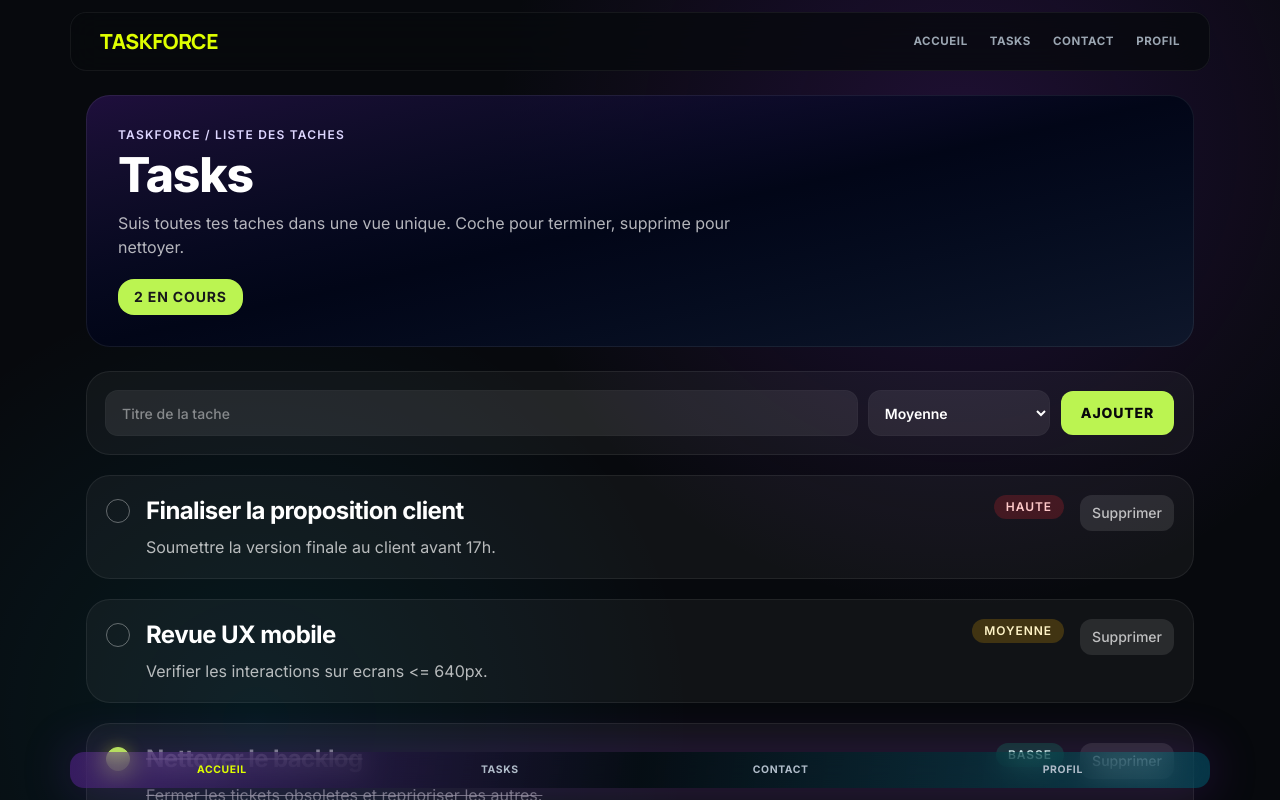
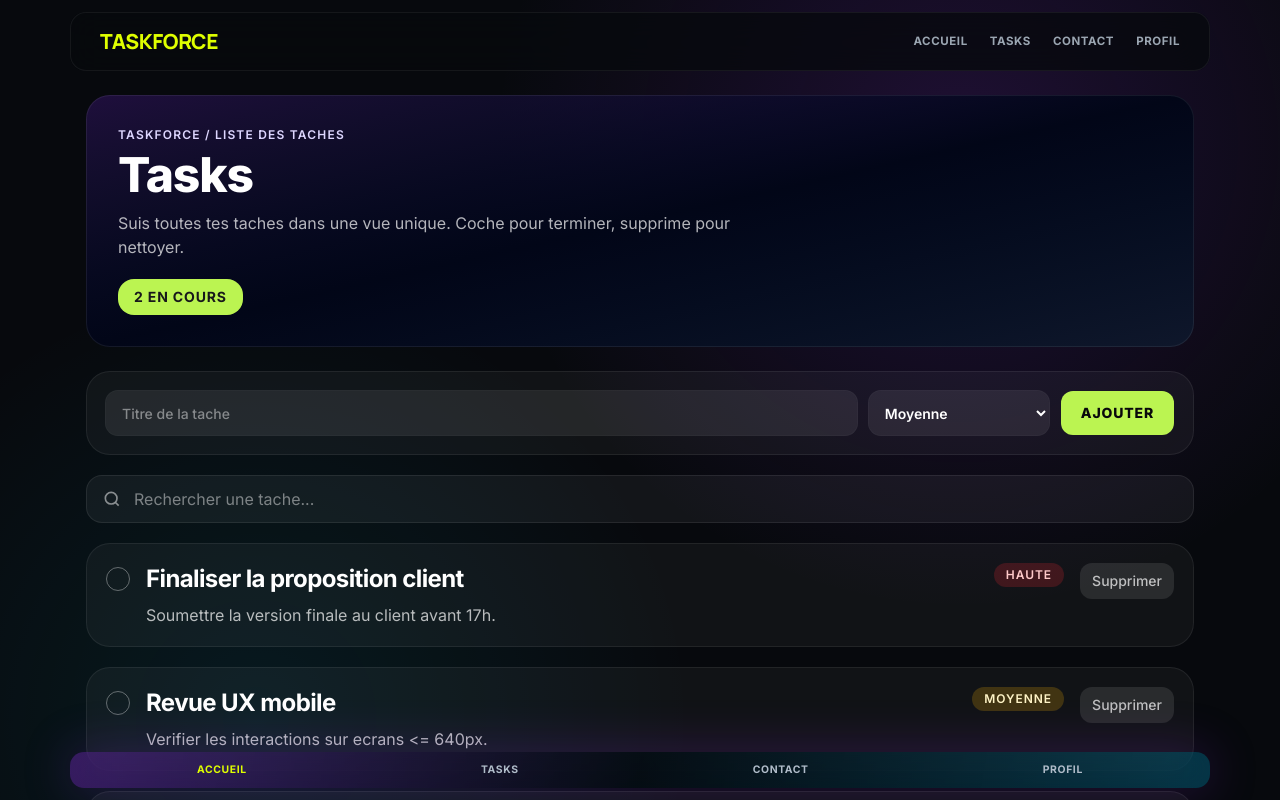
Before and after one commit to Snay77/AI-TaskManager, a Next.js app: page /tasks in a window 1280 px wide. Shown: the top 800 px of the page. Built offline with nearby package versions, Linux system fonts and the light colour scheme.

Commit message:
feat: ajout du composant SearchBar

```diff
--- a/src/app/tasks/page.js
+++ b/src/app/tasks/page.js
@@ -2,6 +2,7 @@
 
 import { useMemo, useState } from "react";
 import AddTaskForm from "../../components/AddTaskForm";
+import SearchBar from "../../components/SearchBar";
 import TaskList from "../../components/TaskList";
 
 const initialTasks = [
@@ -30,11 +31,26 @@ const initialTasks = [
 
 export default function TasksPage() {
   const [tasks, setTasks] = useState(initialTasks);
+  const [searchQuery, setSearchQuery] = useState("");
 
   const remainingCount = useMemo(
     () => tasks.filter((task) => !task.completed).length,
     [tasks]
   );
+
+  const filteredTasks = useMemo(() => {
+    const query = searchQuery.trim().toLowerCase();
+    if (!query) {
+      return tasks;
+    }
+
+    return tasks.filter((task) => {
+      const titleMatch = task.title.toLowerCase().includes(query);
+      const priorityMatch = task.priority.toLowerCase().includes(query);
+      const statusMatch = (task.completed ? "terminee" : "en cours").includes(query);
+      return titleMatch || priorityMatch || statusMatch;
+    });
+  }, [searchQuery, tasks]);
 
   const toggleTask = (id) => {
     setTasks((current) =>
@@ -79,7 +95,15 @@ export default function TasksPage() {
       <AddTaskForm onAddTask={addTask} />
 
       <div className="mt-4 sm:mt-5">
-        <TaskList tasks={tasks} onToggle={toggleTask} onDelete={deleteTask} />
+        <SearchBar
+          value={searchQuery}
+          onChange={setSearchQuery}
+          placeholder="Rechercher une tache..."
+        />
+      </div>
+
+      <div className="mt-4 sm:mt-5">
+        <TaskList tasks={filteredTasks} onToggle={toggleTask} onDelete={deleteTask} />
       </div>
     </section>
   );
--- a/src/components/SearchBar.js
+++ b/src/components/SearchBar.js
@@ -1,10 +1,12 @@
 "use client";
 
-export default function SearchBar({ value, onChange }) {
+export default function SearchBar({ value, onChange, placeholder = "Rechercher un contact..." }) {
+  const inputId = placeholder.includes("tache") ? "task-search" : "contact-search";
+
   return (
     <div className="relative rounded-2xl bg-white/5 shadow-[inset_0_0_0_1px_rgba(255,255,255,0.08)]">
-      <label htmlFor="contact-search" className="sr-only">
-        Rechercher un contact
+      <label htmlFor={inputId} className="sr-only">
+        {placeholder}
       </label>
 
       <span className="pointer-events-none absolute inset-y-0 left-0 flex items-center pl-4 text-white/50">
@@ -15,11 +17,11 @@ export default function SearchBar({ value, onChange }) {
       </span>
 
       <input
-        id="contact-search"
+        id={inputId}
         type="text"
         value={value}
         onChange={(event) => onChange(event.target.value)}
-        placeholder="Rechercher un contact..."
+        placeholder={placeholder}
         className="h-12 w-full rounded-2xl bg-transparent pl-12 pr-12 text-sm text-white outline-none ring-1 ring-transparent placeholder:text-white/45 focus:ring-violet-300/60 sm:text-base"
       />
 
```
